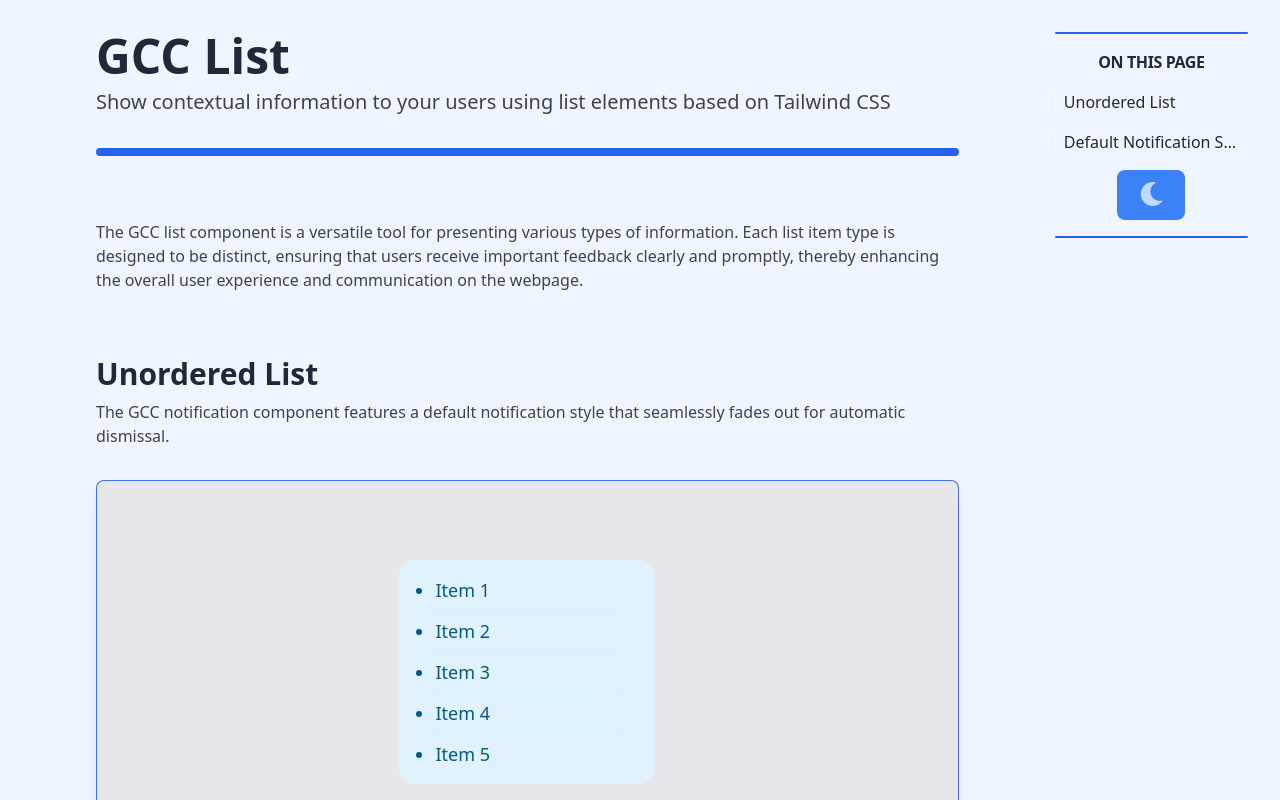
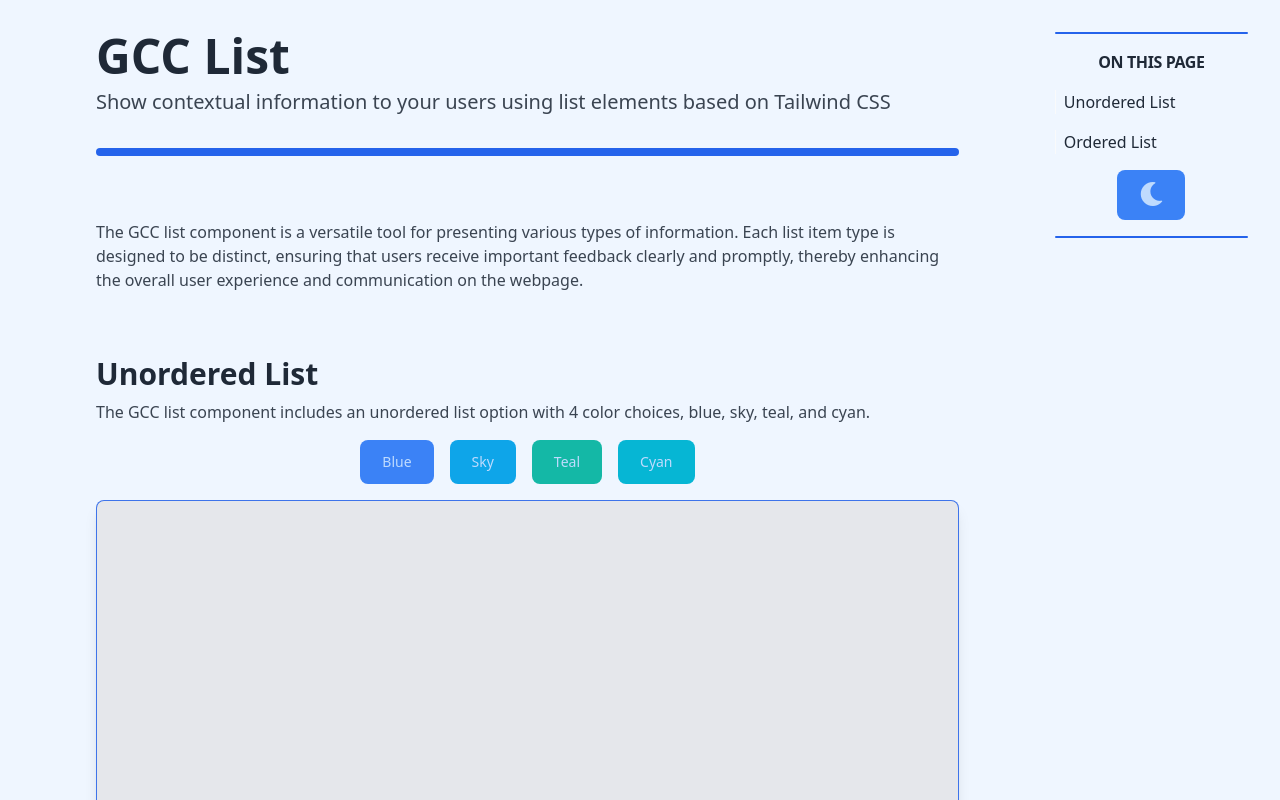
Before and after one commit to AlejandroP1028/Group-GCC_Vue-Component-Library, a Vue app: page / in a window 1280 px wide. Built offline with nearby package versions, Linux system fonts and the light colour scheme.

Commit message:
modified:   src/components/ItemList.vue modified:   src/list_page.vue

```diff
--- a/src/components/ItemList.vue
+++ b/src/components/ItemList.vue
@@ -11,8 +11,18 @@
     <slot></slot>
   </ul>
 </div>
-<div v-else-if="type === 'unorderedicon-horizontal'" class="border border-opacity-5 border-blue-700 bg-blue-100 rounded-sm md:px-5 md:py-4 w-full dark:bg-gray-900">
-  <ul v-if="iconItems && iconItems.length" class="space-x-5 text-lg text-blue-800 dark:text-sky-400 flex flex-wrap justify-center">
+<div v-else-if="type === 'unorderedlist' && layout === 'vertical'" :class="{ ...containerClasses, ...colorClasses }">
+    <ul v-if="items && items.length" :class="listClasses">
+      <li v-for="(item, index) in items" :key="index" class="py-1 m-1">
+        {{ item }}
+      </li>
+    </ul>
+    <ul v-else class="list-disc space-y-3 text-blue-800 dark:text-sky-400">
+      <slot></slot>
+    </ul>
+  </div>
+<div v-else-if="type === 'unorderedicon-horizontal'" :class="{ ...containerClasses, ...colorClasses }">
+  <ul v-if="iconItems && iconItems.length" :class="listClasses">
     <li v-for="(item, index) in iconItems" :key="index" class="flex items-center space-x-2">
         <a v-if="item === 'facebook'" href="https://facebook.com" class="flex items-center">
           <svg xmlns="http://www.w3.org/2000/svg" fill="#1E40AF" width="24" height="24" viewBox="0 0 32 32">
@@ -40,16 +50,6 @@
     <slot name="icons"></slot>
   </ul>
 </div>
-  <div v-else-if="type === 'unorderedlist' && layout === 'vertical'" :class="{ ...containerClasses, ...colorClasses }">
-    <ul v-if="items && items.length" :class="listClasses">
-      <li v-for="(item, index) in items" :key="index" class="py-1 m-1">
-        {{ item }}
-      </li>
-    </ul>
-    <ul v-else class="list-disc space-y-3 text-blue-800 dark:text-sky-400">
-      <slot></slot>
-    </ul>
-  </div>
   <div v-else-if="type === 'orderedlist' && layout === 'vertical'" :class="{ ...containerClasses, ...colorClasses }">
       <ol v-if="items && items.length" :class="listClasses">
         <li v-for="(item, index) in items" :key="index" class="py-1 m-1">
@@ -246,20 +246,33 @@ export default {
             'bg-sky-100': true,
             'dark:bg-sky-700': true
           };
+        case 'blue':
+          return {
+            'text-blue-800': true,
+            'dark:text-blue-200': true,
+            'bg-blue-100': true,
+            'dark:bg-blue-700': true
+          };
         case 'teal':
           return {
-            'dark:text-teal-400': true,
-            'bg-teal-100': true
+            'text-teal-800': true,
+            'dark:text-teal-200': true,
+            'bg-teal-100': true,
+            'dark:bg-teal-700': true
           };
         case 'cyan':
           return {
-            'dark:text-cyan-400': true,
-            'bg-cyan-100': true
+            'text-cyan-800': true,
+            'dark:text-cyan-200': true,
+            'bg-cyan-100': true,
+            'dark:bg-cyan-700': true
           };
         default:
           return {
-            'dark:text-sky-400': true,
-            'bg-blue-100': true
+            'text-blue-800': true,
+            'dark:text-sky-200': true,
+            'bg-blue-100': true,
+            'dark:bg-sky-700': true
           };
       }
     }
--- a/src/list_page.vue
+++ b/src/list_page.vue
@@ -4,31 +4,38 @@
       <div class="relative w-auto mb-16">
         <PageHeader :class="'flex-none'" header="GCC List" body="Show contextual information to your users using list elements based on Tailwind CSS"/>
         <Section body="The GCC list component is a versatile tool for presenting various types of information. Each list item type is designed to be distinct, ensuring that users receive important feedback clearly and promptly, thereby enhancing the overall user experience and communication on the webpage."/>
-        <Section header="Unordered List" @sectioncreated="addLink" body="The GCC notification component features a default notification style that seamlessly fades out for automatic dismissal.">
+        <Section header="Unordered List" @sectioncreated="addLink" body="The GCC list component includes an unordered list option with 4 color choices, blue, sky, teal, and cyan.">
           <template #content>
             <div class="flex flex-col items-center mt-4 h-full">
+              <div class="flex space-x-4">
+                <Button color="blue" :class="'w-9/10'" @click="showBlue">Blue</Button>
+                <Button color="sky" :class="'w-9/10'" @click="showSky">Sky</Button>
+                <Button color="teal" :class="'w-9/10'" @click="showTeal">Teal</Button>
+                <Button color="cyan" :class="'w-9/10'" @click="showCyan">Cyan</Button>
+              </div>
               <div :class="{ 'dark': defaultDark }" class="relative bg-gray-200 dark:bg-gray-800 transition-all duration-300 ease-in-out mt-4 w-full h-96 p-4 overflow-hidden rounded-lg shadow-lg border border-blue-600/[.87]">
-                <ItemList :items="List" type="unorderedlist" layout="vertical" color="sky" position="centered"/>
+                <ItemList v-if="blueList" :items="List" type="unorderedlist" layout="vertical" color="blue" position="centered"/>
+                <ItemList v-if="skyList" :items="List" type="unorderedlist" layout="vertical" color="sky" position="centered"/>
+                <ItemList v-if="tealList" :items="List" type="unorderedlist" layout="vertical" color="teal" position="centered"/>
+                <ItemList v-if="cyanList" :items="List" type="unorderedlist" layout="vertical" color="cyan" position="centered"/>
               </div>
             </div>
           </template>
         </Section>
-        <Section header="Default Notification Style" @sectioncreated="addLink" body="The GCC notification component features a default notification with 5 different styles that seamlessly fades out for automatic dismissal.">
+        <Section header="Ordered List" @sectioncreated="addLink" body="The GCC list component includes an ordered list option with 4 color choices, blue, sky, teal, and cyan.">
           <template #content>
             <div class="flex flex-col items-center mt-4 h-full">
               <div class="flex space-x-4">
-                <Button color="blue" :class="'w-9/10'" @click="showNotificationDefault">Default</Button>
-                <Button color="blue" :class="'w-9/10'" @click="showNotificationBlue">Blue</Button>
-                <Button color="sky" :class="'w-9/10'" @click="showNotificationSky">Sky</Button>
-                <Button color="teal" :class="'w-9/10'" @click="showNotificationTeal">Teal</Button>
-                <Button color="cyan" :class="'w-9/10'" @click="showNotificationCyan">Cyan</Button>
+                <Button color="blue" :class="'w-9/10'" @click="showBlueO">Blue</Button>
+                <Button color="sky" :class="'w-9/10'" @click="showSkyO">Sky</Button>
+                <Button color="teal" :class="'w-9/10'" @click="showTealO">Teal</Button>
+                <Button color="cyan" :class="'w-9/10'" @click="showCyanO">Cyan</Button>
               </div>
               <div :class="{ 'dark': defaultDark }" class="relative bg-gray-200 dark:bg-gray-800 transition-all duration-300 ease-in-out mt-4 w-full h-96 p-4 overflow-hidden rounded-lg shadow-lg border border-blue-600/[.87]">
-                <Notifications v-if="notificationDefaultVisible" type="default" notification_message="This is a default notification." position="pCenter"/>
-                <Notifications v-if="notificationBlueBorderVisible"  type="BlueBorder" notification_message="This is a blue bordered default notification." position="pTop-right"/>
-                <Notifications v-if="notificationCyanBorderVisible" type="CyanBorder" notification_message="This is a cyan bordered default notification." position="pTop-left"/>
-                <Notifications v-if="notificationSkyBorderVisible" type="SkyBorder" notification_message="This is a sky bordered default notification." position="pBottom-left"/>
-                <Notifications v-if="notificationTealBorderVisible" type="TealBorder" notification_message="This is a teal bordered default notification." position="pBottom-right"/>
+                <ItemList v-if="blueListO" :items="List" type="orderedlist" layout="vertical" color="blue" position="centered"/>
+                <ItemList v-if="skyListO" :items="List" type="orderedlist" layout="vertical" color="sky" position="centered"/>
+                <ItemList v-if="tealListO" :items="List" type="orderedlist" layout="vertical" color="teal" position="centered"/>
+                <ItemList v-if="cyanListO" :items="List" type="orderedlist" layout="vertical" color="cyan" position="centered"/>
               </div>
             </div>
           </template>
@@ -71,6 +78,14 @@
         links: [],
         isDarkMode: false,
         defaultDark: false,
+        blueList: false,
+        skyList: false,
+        tealList: false,
+        cyanList: false,
+        blueListO: false,
+        skyListO: false,
+        tealListO: false,
+        cyanListO: false,
         List: [
         'Item 1',
         'Item 2',
@@ -92,6 +107,55 @@
   addLink(header) {
     this.links.push({ label: header });
   },
+  showBlue() {
+    this.blueList = !this.blueList;
+    this.skyList = false;
+    this.tealList = false;
+    this.cyanList = false;
+  },
+  showSky() {
+    this.skyList = !this.skyList;
+    this.blueList = false;
+    this.tealList = false;
+    this.cyanList = false;
+  },
+  showTeal() {
+    this.tealList = !this.tealList;
+    this.blueList = false;
+    this.skyList = false;
+    this.cyanList = false;
+  },
+  showCyan() {
+    this.cyanList = !this.cyanList;
+    this.blueList = false;
+    this.skyList = false;
+    this.tealList = false;
+  },
+  showBlueO() {
+    this.blueListO = !this.blueListO;
+    this.skyListO = false;
+    this.tealListO = false;
+    this.cyanListO = false;
+  },
+  showSkyO() {
+    this.skyListO = !this.skyListO;
+    this.blueListO = false;
+    this.tealListO = false;
+    this.cyanListO = false;
+  },
+  showTealO() {
+    this.tealListO = !this.tealListO;
+    this.blueListO = false;
+    this.skyListO = false;
+    this.cyanListO = false;
+  },
+  showCyanO() {
+    this.cyanListO = !this.cyanListO;
+    this.blueListO = false;
+    this.skyListO = false;
+    this.tealListO = false;
+  },
 }
+
   };
   </script>
```
Lines whose indentation alone changed are shown as unchanged.
